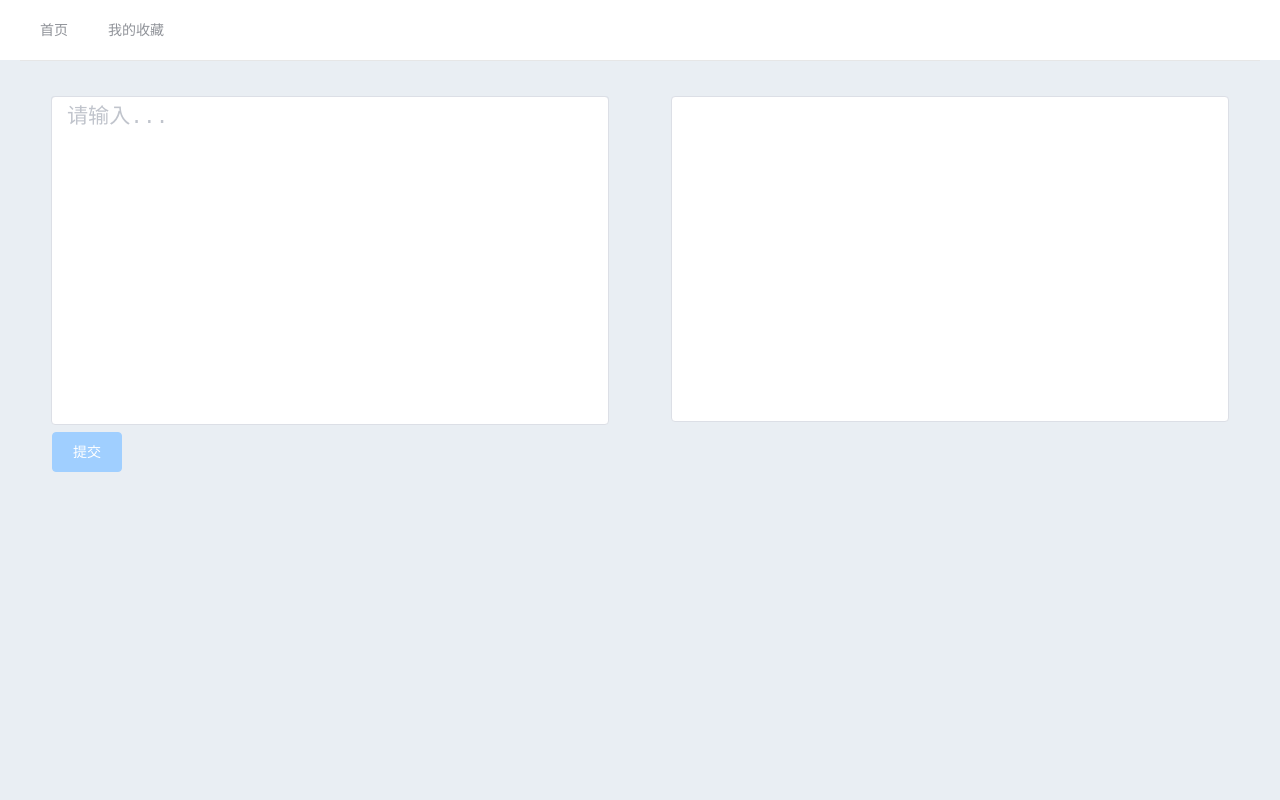
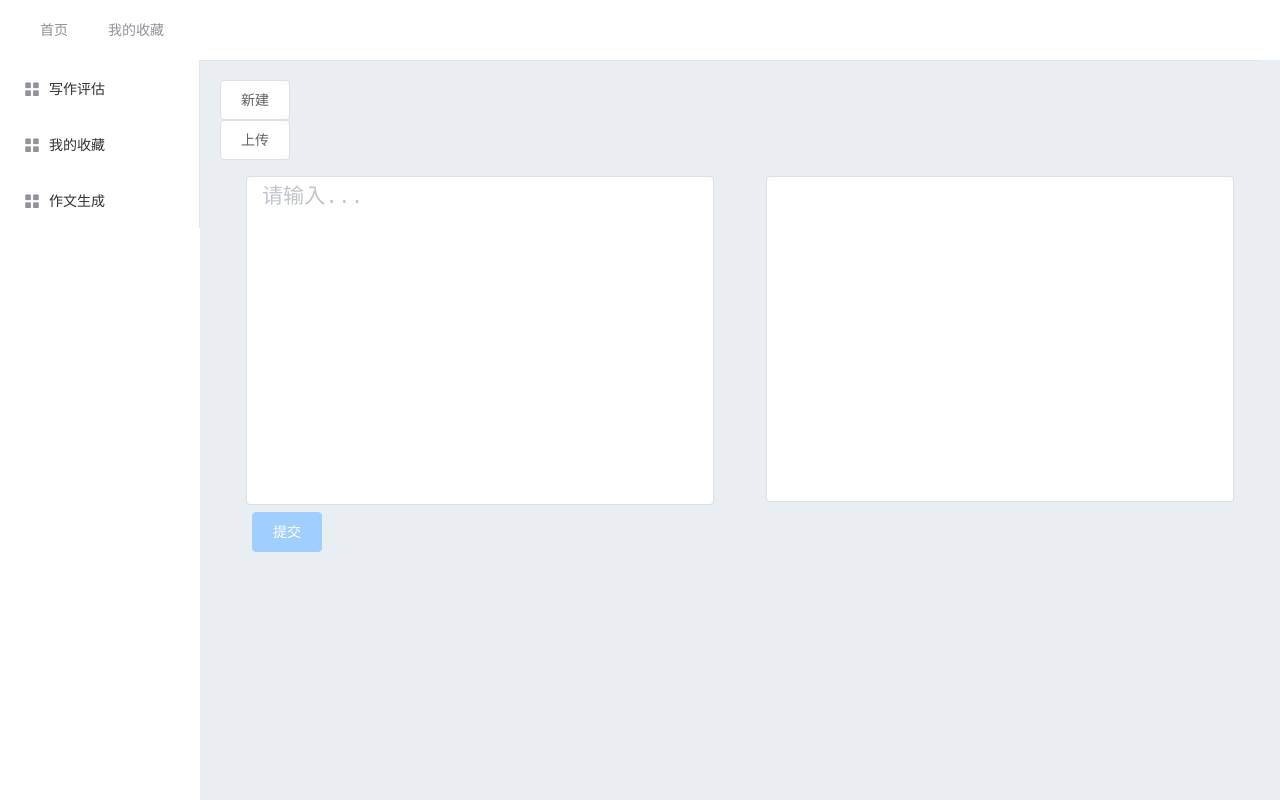
Before and after one commit to dumplant/openai-correction-app, a Vue app: page /#/ in a window 1280 px wide. Built offline with nearby package versions, Linux system fonts and the light colour scheme.

Commit message:
添加新建、上传按钮

```diff
--- a/router/index.js
+++ b/router/index.js
@@ -1,6 +1,6 @@
 import Vue from 'vue';
 import VueRouter from 'vue-router';
-import TheMain from '@/views/TheMain.vue';
+import TheMain from '@/layout/TheMain.vue';
 import MyHome from '@/views/MyHome.vue';
 import MyCollections from '@/views/MyCollections.vue';
 
--- /dev/null
+++ b/src/components/add/AddArea.vue
@@ -0,0 +1,66 @@
+<template>
+  <div>
+    <add-dialog />
+    <el-button>上传</el-button>
+  </div>
+</template>
+
+<script>
+import AddDialog from './AddDialog.vue';
+export default {
+  components: {
+    AddDialog
+  },
+  data() {
+    return {
+      imageUrl: ''
+    };
+  },
+  methods: {
+    handleAvatarSuccess(res, file) {
+      this.imageUrl = URL.createObjectURL(file.raw);
+    },
+    beforeAvatarUpload(file) {
+      const isJPG = file.type === 'image/jpeg';
+      const isLt2M = file.size / 1024 / 1024 < 2;
+
+      if (!isJPG) {
+        this.$message.error('上传头像图片只能是 JPG 格式!');
+      }
+      if (!isLt2M) {
+        this.$message.error('上传头像图片大小不能超过 2MB!');
+      }
+      return isJPG && isLt2M;
+    }
+  }
+}
+</script>
+
+<style scoped>
+.avatar-uploader .el-upload {
+  border: 1px dashed #d9d9d9;
+  border-radius: 6px;
+  cursor: pointer;
+  position: relative;
+  overflow: hidden;
+}
+
+.avatar-uploader .el-upload:hover {
+  border-color: #409EFF;
+}
+
+.avatar-uploader-icon {
+  font-size: 28px;
+  color: #8c939d;
+  width: 178px;
+  height: 178px;
+  line-height: 178px;
+  text-align: center;
+}
+
+.avatar {
+  width: 178px;
+  height: 178px;
+  display: block;
+}
+</style>
--- /dev/null
+++ b/src/components/add/AddDialog.vue
@@ -0,0 +1,88 @@
+<template>
+  <div>
+    <el-button @click="dialogVisible = true">新建</el-button>
+
+    <el-dialog title="请开始写作" :visible.sync="dialogVisible" width="50%" height="80%" :before-close="handleClose">
+      <el-form ref="form" :model="form" label-width="80px">
+        <el-form-item label="作文类型">
+          <el-cascader v-model="form.value" :options="options"></el-cascader>
+        </el-form-item>
+        <el-form-item label="作文标题">
+          <el-input v-model="form.title" placeholder="请输入"></el-input>
+
+        </el-form-item>
+        <el-form-item label="作文正文">
+          <el-input type="textarea" :rows="10" placeholder="请输入" v-model="form.textarea"></el-input>
+        </el-form-item>
+
+      </el-form>
+      <span slot="footer" class="dialog-footer">
+        <span style="margin-right: 1rem;">字数统计：{{ wordCount }}</span>
+        <el-button @click="dialogVisible = false">保 存</el-button>
+        <el-button type="primary" @click="dialogVisible = false">批 改</el-button>
+      </span>
+    </el-dialog>
+  </div>
+</template>
+
+<script>
+/* eslint-disable */
+export default {
+  data() {
+    return {
+      form: {
+        title: '',
+        textarea: '',
+        value: ''
+      },
+
+      dialogVisible: false,
+      options: [{
+        value: 'xiaoxue',
+        label: '小学',
+      }, {
+        value: 'zhongkao',
+        label: '中考',
+      }, {
+        value: 'gaokao',
+        label: '高考',
+      }, {
+        value: 'daxue',
+        label: '大学',
+        children: [{
+          value: 'siji',
+          label: '四级'
+        }, {
+          value: 'liuji',
+          label: '六级'
+        }]
+      }, {
+        value: 'tofu',
+        label: '托福',
+      }, {
+        value: 'yasi',
+        label: '雅思',
+      },]
+    };
+  },
+  computed: {
+    wordCount() {
+      if (this.form.textarea.trim() === '') {
+        return 0;
+      }
+      return this.form.textarea.trim().split(/\s+/).length;
+    },
+  },
+  methods: {
+    handleClose(done) {
+      this.$confirm('确认关闭？')
+        .then(_ => {
+          done();
+        })
+        .catch(_ => { });
+    }
+  }
+};
+</script>
+
+<style lang="scss" scoped></style>
--- /dev/null
+++ b/src/layout/TheMain.vue
@@ -0,0 +1,38 @@
+<template>
+  <el-container>
+    <el-header><the-header></the-header></el-header>
+    <el-container>
+      <el-aside width="200px"><the-menu></the-menu></el-aside>
+      <el-main><router-view></router-view></el-main>
+    </el-container>
+  </el-container>
+</template>
+<script>
+import TheHeader from '@/layout/TheHeader.vue';
+import TheMenu from '@/layout/TheMenu.vue';
+export default {
+  components: {
+    TheHeader,
+    TheMenu
+  }
+}
+</script>
+
+<style scoped>
+.el-header {
+  /* background-color: #B3C0D1; */
+  color: #333;
+  text-align: center;
+  line-height: 60px;
+}
+
+.el-container {
+  height: 100vh;
+}
+
+.el-main {
+  background-color: #E9EEF3;
+  color: #333;
+  /* line-height: 160px; */
+}
+</style>
--- /dev/null
+++ b/src/layout/TheMenu.vue
@@ -0,0 +1,29 @@
+<template>
+  <div>
+    <el-row class="tac">
+      <el-menu default-active="1" class="el-menu-vertical-demo" :router="true">
+        <el-menu-item index="home">
+          <i class="el-icon-menu"></i>
+          <span slot="title">写作评估</span>
+        </el-menu-item>
+        <el-menu-item index="collections">
+          <i class="el-icon-menu"></i>
+          <span slot="title">我的收藏</span>
+        </el-menu-item>
+        <el-menu-item index="3">
+          <i class="el-icon-menu"></i>
+          <span slot="title">作文生成</span>
+        </el-menu-item>
+      </el-menu>
+
+    </el-row>
+  </div>
+</template>
+
+<script>
+export default {
+
+}
+</script>
+
+<style scoped></style>
--- a/src/views/MyHome.vue
+++ b/src/views/MyHome.vue
@@ -1,13 +1,16 @@
 <template>
     <div>
+        <AddArea />
         <writing-area></writing-area>
     </div>
 </template>
 
 <script>
+import AddArea from "@/components/add/AddArea.vue";
 import WritingArea from "@/components/Writings/WritingArea.vue"
 export default {
     components: {
+        AddArea,
         WritingArea
     }
 }
--- a/src/views/TheMain.vue
+++ /dev/null
@@ -1,34 +0,0 @@
-<template>
-        <el-container>
-            <el-header><the-header></the-header></el-header>
-            <el-main><router-view></router-view></el-main>
-        </el-container>
-
-</template>
-<script>
-import TheHeader from '@/components/layout/TheHeader.vue';
-export default {
-    components: {
-        TheHeader
-    },
-}
-</script>
-
-<style scoped>
- .el-header{
-    /* background-color: #B3C0D1; */
-    color: #333;
-    text-align: center;
-    line-height: 60px;
-  }
-  .el-container{
-    height: 100vh;
-  }
-
-  .el-main {
-    background-color: #E9EEF3;
-    color: #333;
-    /* line-height: 160px; */
-  }
-
-</style>
```
Also changed, not shown: src/components/Writings/WritingArea.vue (+2 -24 lines), src/layout/TheHeader.vue (renamed from src/components/layout/TheHeader.vue), 1 other file (tests, documents, lock files or other folders).
